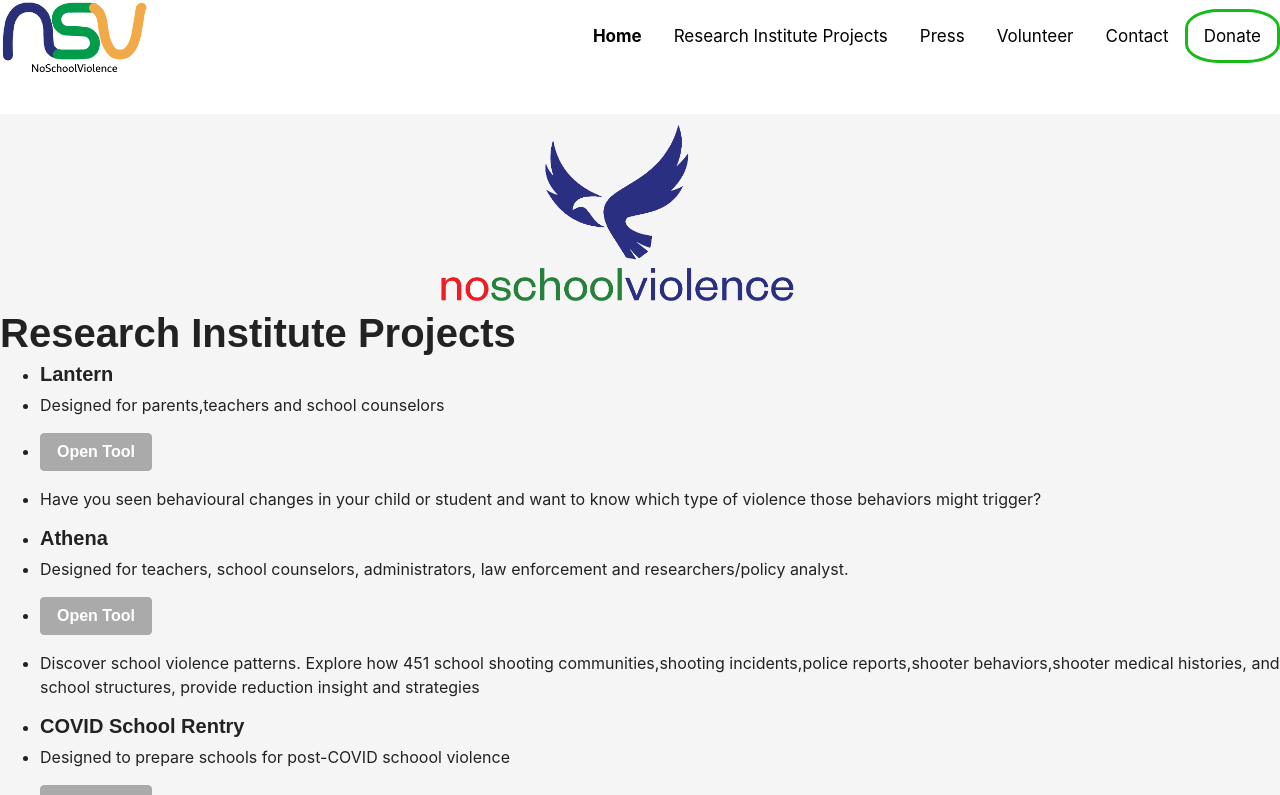
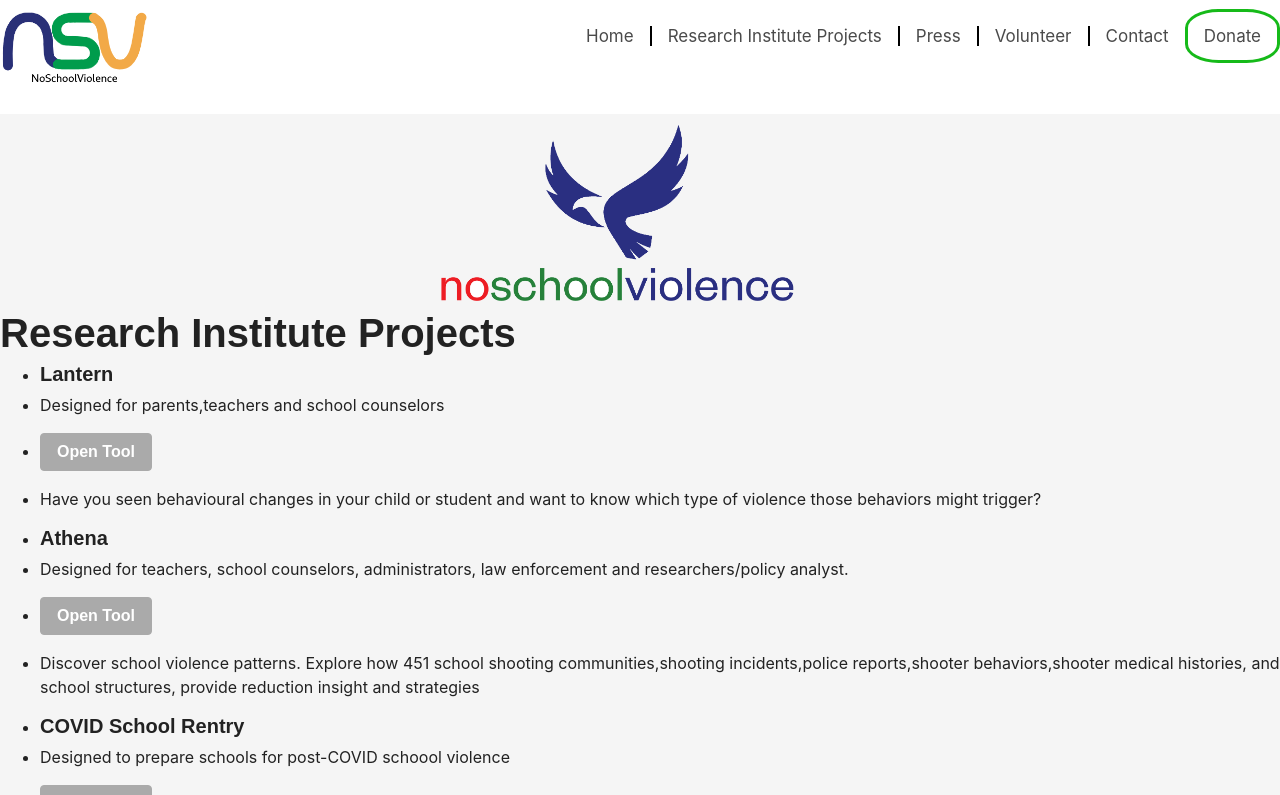
Before and after one commit to newgianvo1/React1, a React (Create React App) app: page / in a window 1280 px wide. Shown: the top 795 px of the page. Built offline with nearby package versions, Linux system fonts and the light colour scheme; a web font is replaced by a local one.

Commit message:
13/03/21 menu with effects

```diff
--- a/src/Components/Body/BodyPage.js
+++ b/src/Components/Body/BodyPage.js
@@ -3,14 +3,13 @@
 import React from 'react'
 import './Header.css'
 import './Responsive.css'
-
 const Body = () => {
-
     function navSlide() {
         const burger = document.querySelector(".burger");
+
         const nav = document.querySelector("#menu .nav-links");
         const navLinks = document.querySelectorAll("#menu .nav-links li");
-
+        console.log(navLinks);
         burger.addEventListener("click", () => {
             //Toggle Nav
             nav.classList.toggle("nav-active");
@@ -19,23 +18,20 @@
             navLinks.forEach((link, index) => {
                 if (link.style.animation) {
                     link.style.animation = ""
+                    document.documentElement.style.overflow = 'auto';  // firefox, chrome
+                    document.body.scroll = "yes"; // ie only
                 } else {
                     link.style.animation = `navLinkFade 0.5s ease forwards ${index / 7 + 0.5}s`;
+                    document.documentElement.style.overflow = 'hidden';  // firefox, chrome
+                    document.body.scroll = "no"; // ie only
                 }
             });
             //Burger Animation
             burger.classList.toggle("toggle");
         });
-
     }
-
     // navSlide();
-
     return (
-
-
-
-
         <main>
 
 
@@ -48,7 +44,7 @@
                 </div>
 
 
-                <div onClick={navSlide} className="burger" >
+                <div  className="burger" onClick={navSlide} >
                     <div className="line1"></div>
                     <div className="line2"></div>
                     <div className="line3"></div>
@@ -59,7 +55,7 @@
 
                     <ul className="nav-links">
                         <li>
-                            <a className="active" href="#home">Home</a>
+                            <a href="#home">Home</a>
                         </li>
                         <li>
                             <a href="#research">Research Institute Projects</a>
@@ -81,9 +77,6 @@
 
                     <br></br>
                     <br></br>
-
-
-
                 </nav>
             </div>
 
@@ -105,6 +98,7 @@
                 {/*************************/
            /*       Lantern         */
            /*************************/}
+
 
                 <div className="odd" >
                     <ul className="first">
--- a/src/Components/Body/Header.css
+++ b/src/Components/Body/Header.css
@@ -25,7 +25,6 @@
 
   /* Change the color of links on hover */
   .topnav a:hover {
-    background-color: white;
     color: black;
     font-weight: bold;
 
--- a/src/Components/Body/Responsive.css
+++ b/src/Components/Body/Responsive.css
@@ -1,13 +1,30 @@
 @media(max-width:19000px){
+
     #menu ul li {
         list-style-type: none;
 		display: inline;
+        border-left: 2px solid black;
+        height: 70px;
 
+    }
+
+
+        #menu ul li:nth-child(1){
+            border: none;
+            }
+
+    #menu ul li:last-child{
+         border:none;
+         }
+
+    #menu a{
+
+        color:#4a4a4a;
     }
     .ImageNSV {
         float:left;
         width:150px;
-        margin:0 auto;
+        margin:10px auto;
     }
     .ImageNSV1{
         height:50%;
@@ -52,6 +69,7 @@
 
     #menu a{
         font-size: 14px;
+        color:#4a4a4a;
     }
     .ImageNSV1{
         height:50%;
@@ -78,9 +96,12 @@
         font-size: 10px;
     }
     .ImageNSV {
-        float:left;
-        width:90px;
-        margin:0 auto;
+        float: left;
+
+        width:25%;
+        margin:10px auto;
+        padding: 20px;
+
     }
     .ImageNSV1{
         height:50%;
@@ -97,9 +118,13 @@
 
 @media ( max-width:569px){
 
+    #menu ul li{
+        border-left: 0px solid black;
+    }
+
 
     .nav-links {
-        margin-top:69px;
+        margin-top:59px;
         position: fixed;
         right: 0px;
         height: 100%;
@@ -115,8 +140,11 @@
 
     .nav-links li {
         opacity: 0;
+        height:80px;
 
     }
+
+
     #menu a{
 
             font-size: 17px;
```
